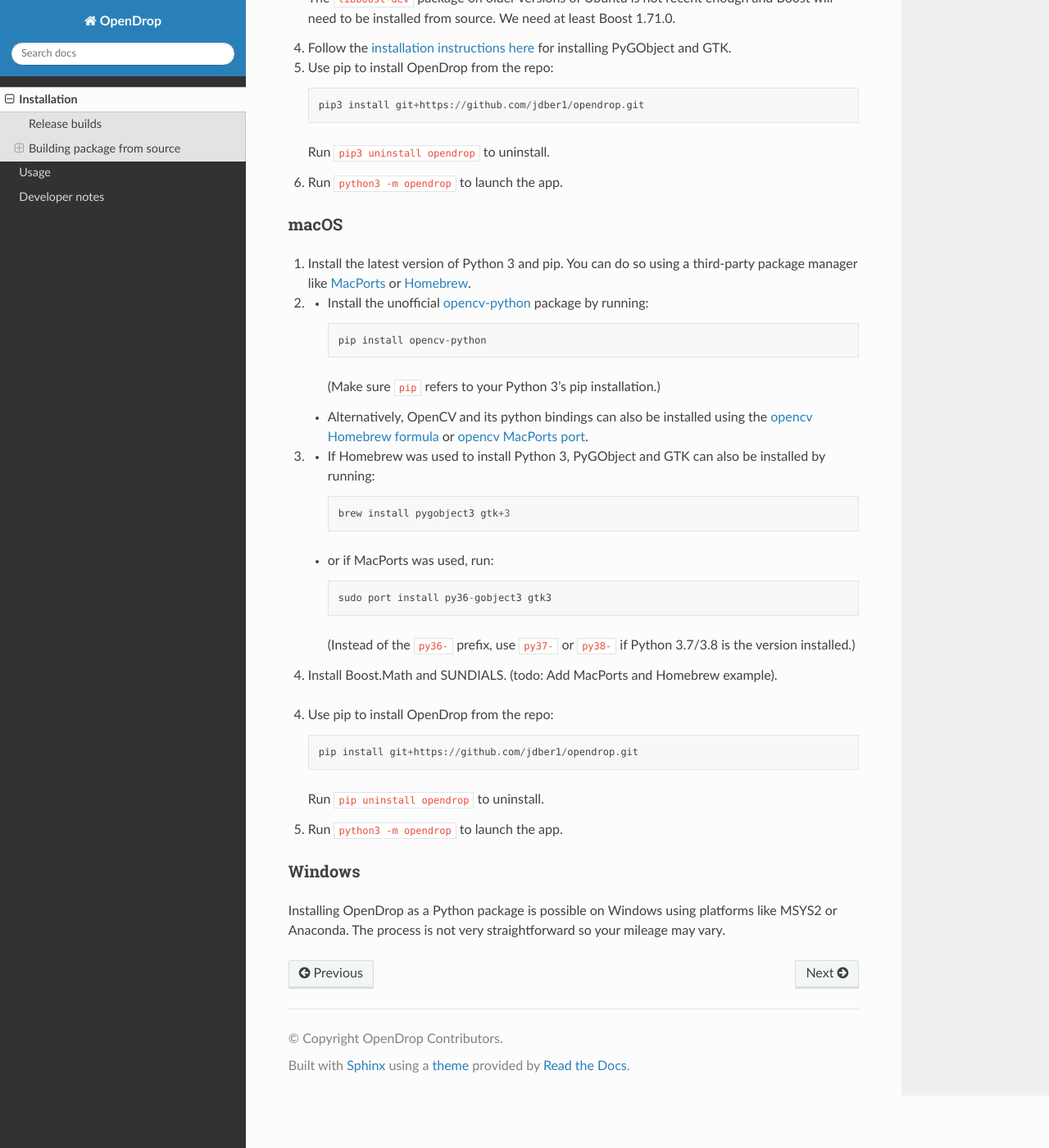
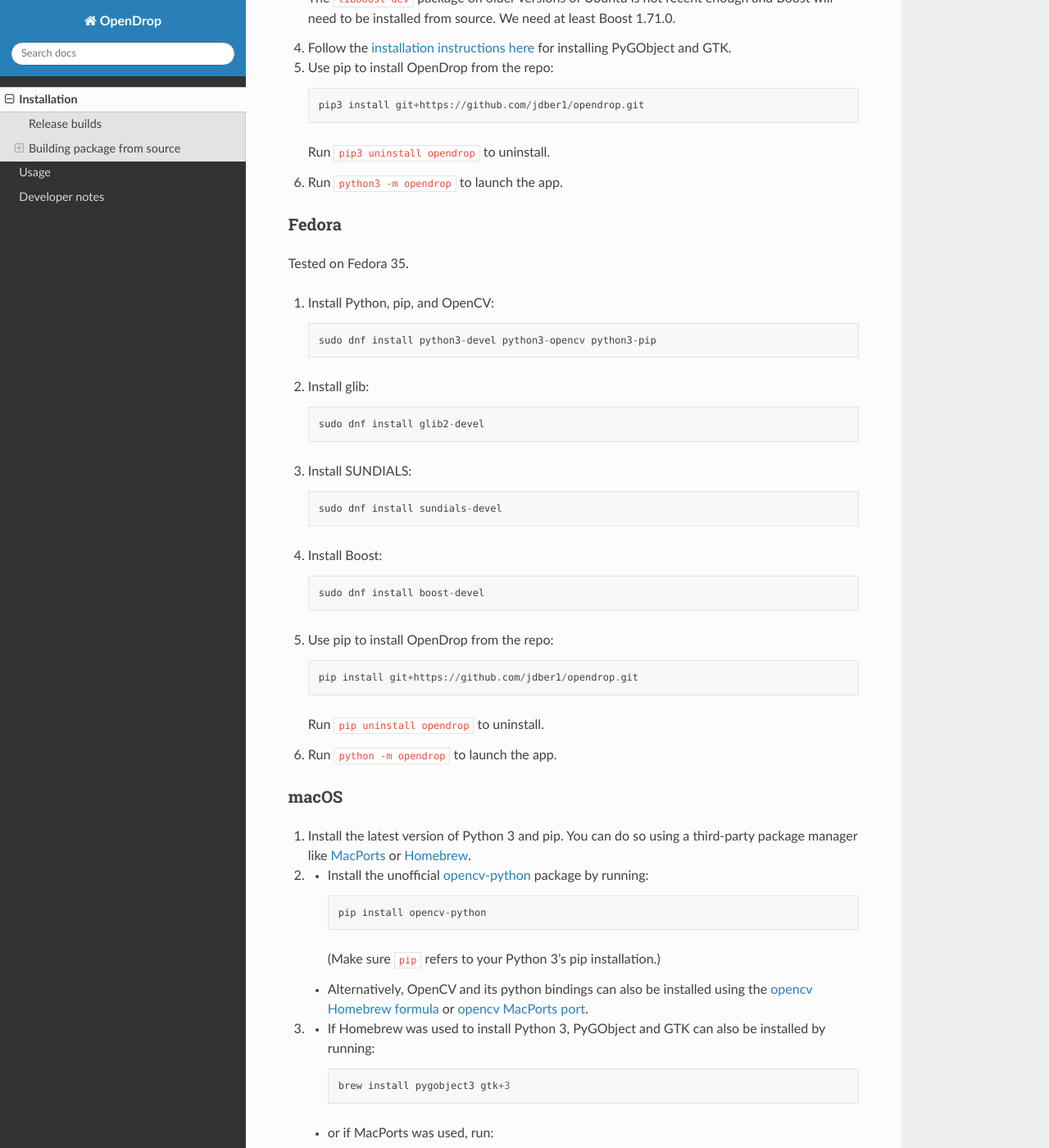
Before and after one commit to jdber1/opendrop, a Sphinx documentation site: the page built from docs/installation/index.rst, in a window 1280 px wide and 1400 px high, scrolled down 1790 px. Shown: the whole window at 82% size. Built offline with Sphinx 7.4.7 and the Read the Docs theme 2.0.0, drawn with Linux system fonts in a browser that asks for light colours.

Commit message:
Add installation instructions for Fedora

```diff
--- a/docs/installation/index.rst
+++ b/docs/installation/index.rst
@@ -86,6 +86,35 @@
 
 #. Run ``python3 -m opendrop`` to launch the app.
 
+Fedora
+======
+
+Tested on Fedora 35.
+
+#. Install Python, pip, and OpenCV::
+
+       sudo dnf install python3-devel python3-opencv python3-pip
+
+#. Install glib::
+
+       sudo dnf install glib2-devel
+
+#. Install SUNDIALS::
+
+       sudo dnf install sundials-devel
+
+#. Install Boost::
+
+       sudo dnf install boost-devel
+
+#. Use pip to install OpenDrop from the repo::
+
+       pip install git+https://github.com/jdber1/opendrop.git
+
+   Run ``pip uninstall opendrop`` to uninstall.
+
+#. Run ``python -m opendrop`` to launch the app.
+
 
 macOS
 =====
```
